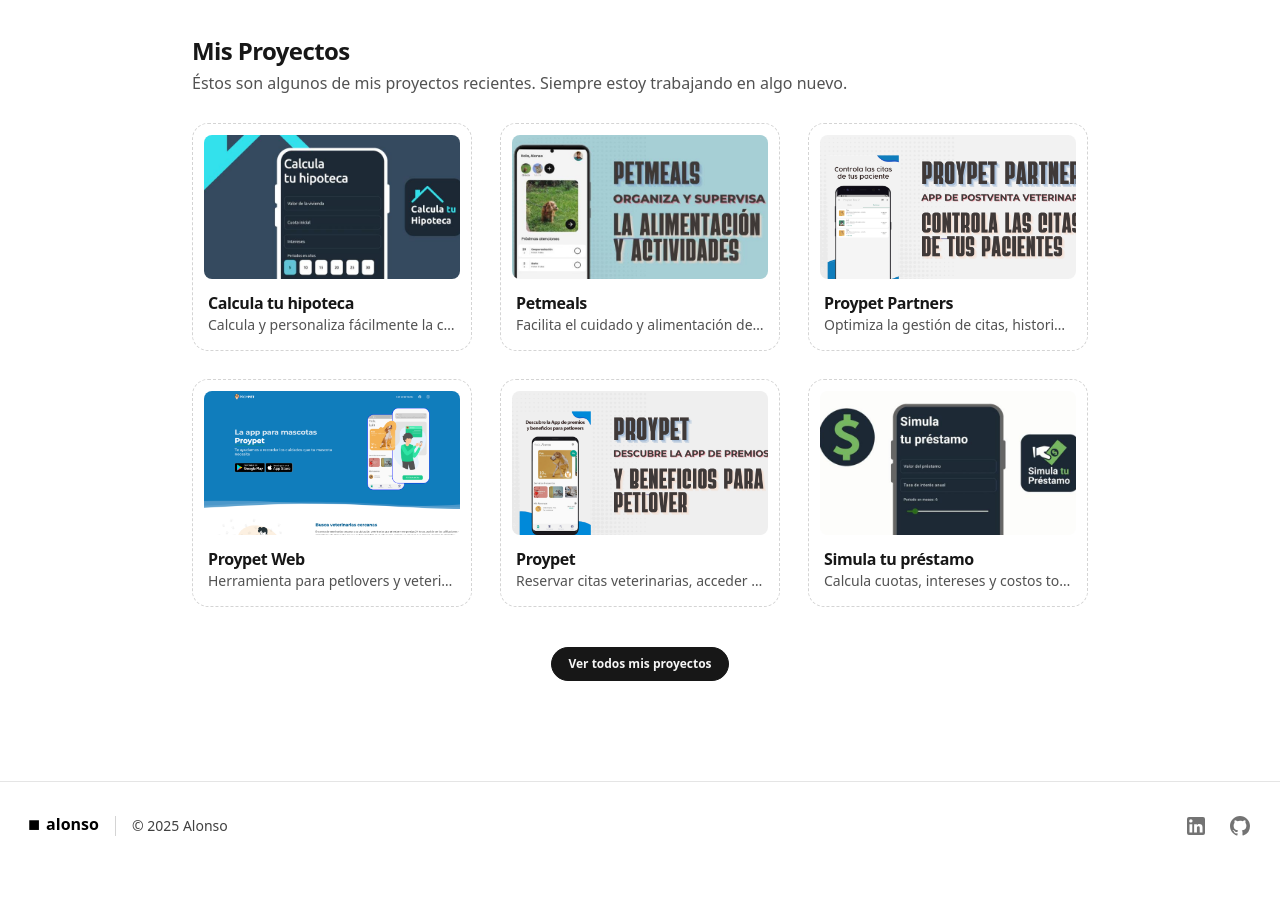
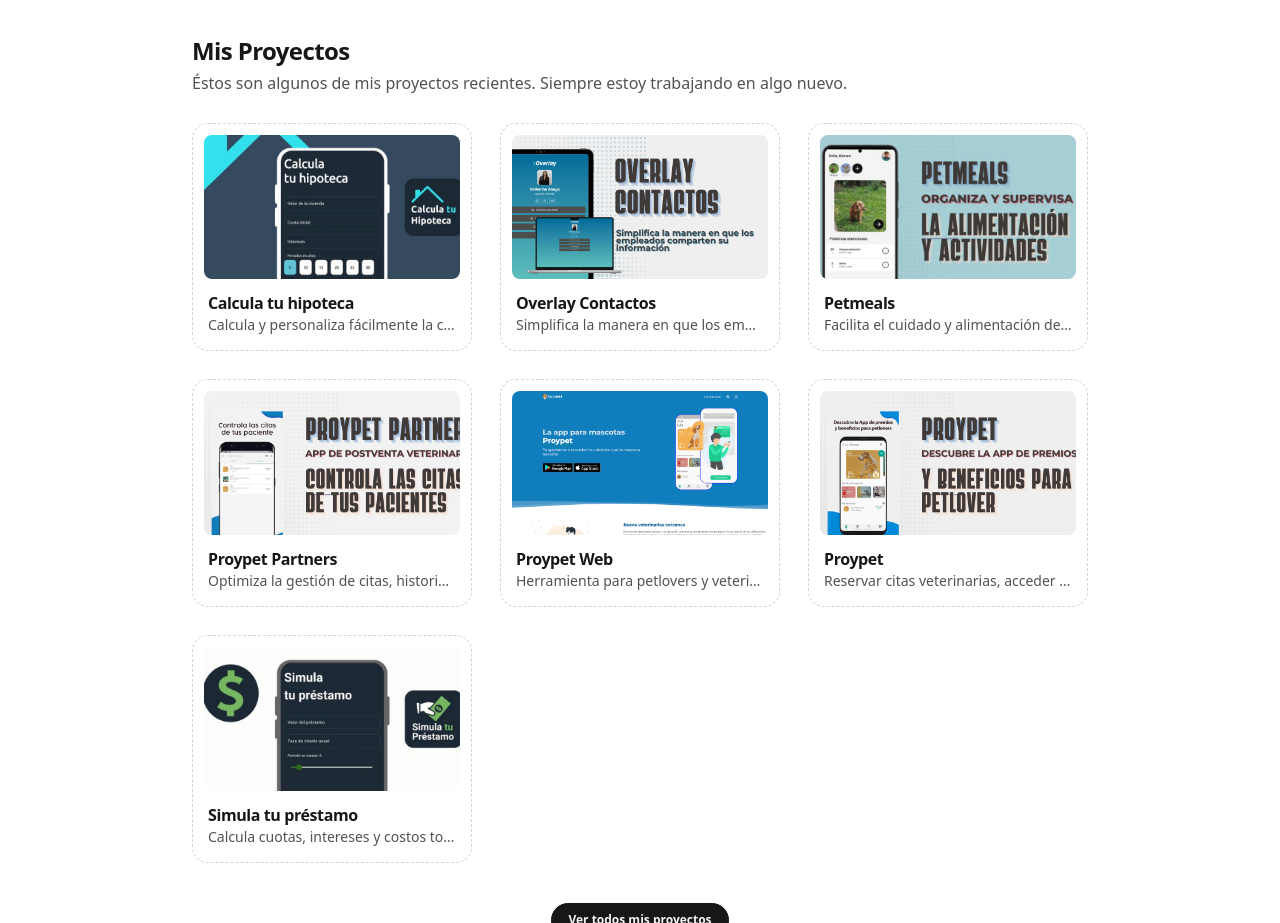
Before and after one commit to joalmr/profile-astro, an Astro site: page / in a window 1280 px wide. Shown: the part 860-1783 px from the top of the page. Before the commit the page ends 1730 px from the top, so only its background shows below. Built offline with nearby package versions, Linux system fonts and the light colour scheme; Astro itself is replaced by a stand-in of ours.

Commit message:
overlay contactos

```diff
--- /dev/null
+++ b/src/content/post/overlay-contactos.yml
@@ -0,0 +1,5 @@
+name: Overlay Contactos
+description: Simplifica la manera en que los empleados comparten su información.
+image: ./images/overlay-contactos.png
+url: ""
+detail: Página web estilo Linktree para los trabajadores de Overlay, con el objetivo de simplificar la manera en que comparten sus datos de contacto. Ahora, cada empleado cuenta con un perfil personalizado donde puede centralizar toda su información en un solo lugar.||Cada página incluye nombre, cargo y foto, junto con accesos directos a LinkedIn, WhatsApp, correo electrónico y la opción de guardar el contacto con un solo clic. Todo con un diseño limpio, profesional y alineado con la identidad de la empresa.
--- a/src/content/post/proypet-partners.yml
+++ b/src/content/post/proypet-partners.yml
@@ -1,5 +1,5 @@
 name: Proypet Partners
 description: Optimiza la gestión de citas, historial clínico y comunicación con clientes.
 image: ./images/proypet-partners.png
-url: https://github.com/joalmr/veterinary_app
+url: ""
 detail: Descubre Proypet, la aplicación diseñada para veterinarios y groomers que facilita el seguimiento de clientes, el control de servicios y la postventa. Con Proypet, puedes organizar y planificar citas, gestionar la programación de servicios y mantener un control detallado del historial clínico de tus pacientes. Además, permite almacenar registros digitales en la nube, enviar avisos a los clientes y acceder a estadísticas para optimizar la gestión de tu veterinaria. Todo en una herramienta práctica y eficiente que mejora la administración de tu negocio.
--- a/src/content/post/proypet.yml
+++ b/src/content/post/proypet.yml
@@ -1,5 +1,5 @@
 name: Proypet
 description: Reservar citas veterinarias, acceder a información de servicios y recibir notificaciones sin pagos anticipados ni cargos por anulación.
 image: ./images/proypet.png
-url: https://github.com/joalmr/petlover_app
+url: ""
 detail: La App de Proypet ofrece múltiples ventajas para facilitar la gestión de citas y servicios veterinarios. Permite reservar citas en cualquier momento del día sin pagos por adelantado y sin cargos por anulación, brindando flexibilidad a los usuarios. Además, cuenta con la opción de recojo a domicilio si la veterinaria dispone del servicio de movilidad. Con Proypet, puedes explorar veterinarias, revisar fotos, ubicación, servicios, precios, calificaciones y horarios de atención, además de realizar búsquedas rápidas utilizando filtros específicos. La cartilla digital almacena automáticamente la información de tu mascota sin necesidad de registro manual, mientras que las notificaciones automatizadas te recuerdan próximas citas y alertas importantes. Además, acumulas puntos por cada atención registrada, que corresponden al monto gastado en la reserva, haciendo que cada visita a la veterinaria sea aún más beneficiosa.
--- a/src/pages/project/[slug].astro
+++ b/src/pages/project/[slug].astro
@@ -30,7 +30,9 @@
         </p>
 
         <div class="flex items-center justify-center w-full py-5">
-            <Button text={`Ver ${project.name}`} link={project.url} />
+            {
+             project.url && <Button text={`Ver ${project.name}`} link={project.url} />
+            }
         </div>
 
       </section>
```
Also changed, not shown: src/content/post/images/overlay-contactos.png (added).
